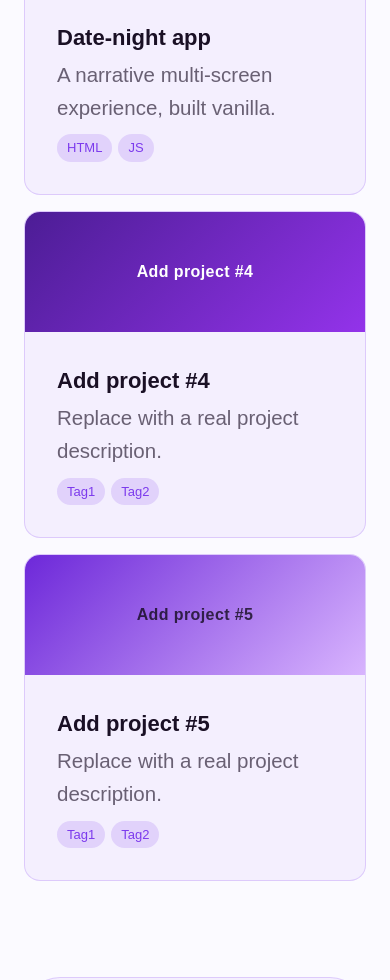
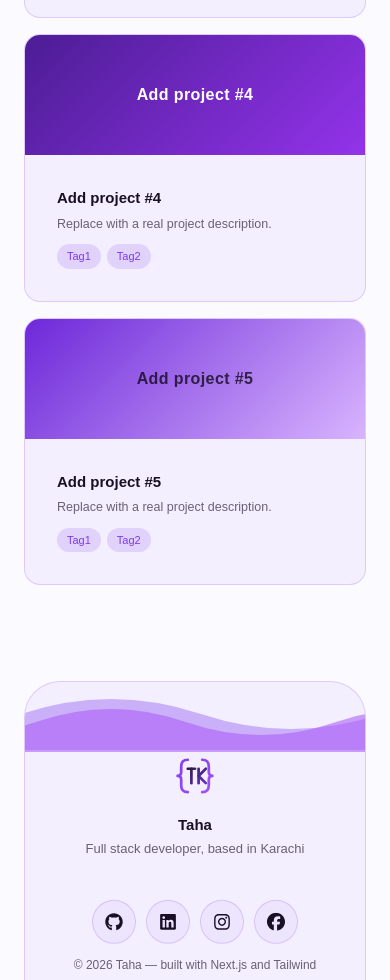
Before and after one commit to tahkhurram06/portfolio, a Next.js app: page /projects in a window 390 px wide. Shown: the part 1020-2000 px from the top of the page. Built offline with nearby package versions, Linux system fonts and the light colour scheme.

Commit message:
Increase font and spacing sizes for mobile readability

```diff
--- a/src/components/About/Bio/Bio.tsx
+++ b/src/components/About/Bio/Bio.tsx
@@ -40,7 +40,7 @@ export default function Bio() {
         </h1>
 
         <p
-          className="mx-auto min-[801px]:mx-0 text-[24px] leading-relaxed min-[801px]:text-[16px]"
+          className="mx-auto min-[801px]:mx-0 text-[16px] leading-relaxed"
           style={{ color: "var(--muted)" }}
         >
           I&apos;m Taha, a self-taught frontend developer who learns by shipping
--- a/src/components/About/Timeline/TimelineItem.tsx
+++ b/src/components/About/Timeline/TimelineItem.tsx
@@ -22,19 +22,19 @@ export default function TimelineItem({
         }}
       />
       <p
-        className="text-[16px] min-[801px]:text-[13px] font-bold tracking-wide"
+        className="text-[13px] font-bold tracking-wide"
         style={{ color: "var(--accent)" }}
       >
         {year}
       </p>
       <p
-        className="mt-1 mb-1.5 text-[18.5px] sm:text-[16.5px] min-[801px]:text-[17px] font-bold"
+        className="mt-1 mb-1.5 text-[17px] font-bold"
         style={{ color: "var(--foreground)" }}
       >
         {title}
       </p>
       <p
-        className="max-w-[560px] text-[21px] leading-relaxed min-[801px]:text-[14.5px]"
+        className="max-w-[560px] text-[14.5px] leading-relaxed"
         style={{ color: "var(--muted)" }}
       >
         {description}
--- a/src/components/About/Timeline/WorkTogetherCTA.tsx
+++ b/src/components/About/Timeline/WorkTogetherCTA.tsx
@@ -122,13 +122,13 @@ export default function WorkTogetherCTA() {
 
       <div className="ctaTextGlow">
         <h3
-          className="mb-2 text-[23px] sm:text-[19px] min-[801px]:text-[21px] font-bold"
+          className="mb-2 text-[21px] font-bold"
           style={{ color: "var(--foreground)" }}
         >
           Want to work together?
         </h3>
         <p
-          className="mb-5 text-[20.5px] min-[801px]:text-[13.5px] leading-relaxed"
+          className="mb-5 text-[13.5px] leading-relaxed"
           style={{ color: "var(--muted)" }}
         >
           Got a project, a role, or just want to chat — I&apos;d love to hear
--- a/src/components/Footer/Footer.tsx
+++ b/src/components/Footer/Footer.tsx
@@ -25,13 +25,13 @@ export default function Footer() {
             <Logo className="h-15 w-auto shrink-0 sm:h-11" />
             <div>
               <p
-                className="text-[22px] min-[801px]:text-[15px] font-semibold"
+                className="text-[15px] font-semibold"
                 style={{ color: "var(--foreground)" }}
               >
                 Taha
               </p>
               <p
-                className="mt-0.5 text-[18px] min-[801px]:text-[13px]"
+                className="mt-0.5 text-[13px]"
                 style={{ color: "var(--muted)" }}
               >
                 Full stack developer, based in Karachi
@@ -41,10 +41,7 @@ export default function Footer() {
 
           <div className="footerFloat footerFloatDelay flex flex-col items-center gap-3 min-[801px]:items-end">
             <SocialLinks />
-            <p
-              className="text-[15px] min-[801px]:text-[12px]"
-              style={{ color: "var(--muted)" }}
-            >
+            <p className="text-[12px]" style={{ color: "var(--muted)" }}>
               © {year} Taha — built with Next.js and Tailwind
             </p>
           </div>
--- a/src/components/PersonalNotes/FactCard.tsx
+++ b/src/components/PersonalNotes/FactCard.tsx
@@ -6,10 +6,10 @@ type FactCardProps = {
 export default function FactCard({ label, value }: FactCardProps) {
   return (
     <div className="rounded-2xl border border-[var(--surface-border)] bg-[var(--surface-bg)] p-5 transition-all duration-250 hover:-translate-y-1 hover:border-[var(--surface-border-hover)] hover:bg-[var(--surface-bg-hover)]">
-      <p className="mb-2 text-[16px] min-[801px]:text-[12.5px] font-bold text-[var(--accent)]">
+      <p className="mb-2 text-[12.5px] font-bold text-[var(--accent)]">
         {label}
       </p>
-      <p className="text-[21px] min-[801px]:text-[15px] font-semibold text-[var(--foreground)]">
+      <p className="text-[15px] font-semibold text-[var(--foreground)]">
         {value}
       </p>
     </div>
--- a/src/components/Projects/ProjectCard.tsx
+++ b/src/components/Projects/ProjectCard.tsx
@@ -58,12 +58,12 @@ export default function ProjectCard({
 
       <div className={compact ? "p-3" : "p-8 min-[801px]:p-4"}>
         <p
-          className={`mb-1 font-bold text-foreground ${compact ? "text-[13px]" : "text-[22px] min-[801px]:text-[15px]"}`}
+          className={`mb-1 font-bold text-foreground ${compact ? "text-[13px]" : "text-[15px]"}`}
         >
           {title}
         </p>
         <p
-          className={`leading-relaxed text-(--muted) ${compact ? "mb-2 text-[11px]" : "mb-2.5 text-[20.5px] min-[801px]:text-[12.5px]"}`}
+          className={`leading-relaxed text-(--muted) ${compact ? "mb-2 text-[11px]" : "mb-2.5 text-[12.5px]"}`}
         >
           {description}
         </p>
@@ -71,7 +71,7 @@ export default function ProjectCard({
           {tags.map((tag) => (
             <span
               key={tag}
-              className={`rounded-full bg-[color-mix(in_srgb,var(--accent)_16%,transparent)] text-[var(--accent)] ${compact ? "px-2 py-0.5 text-[10px]" : "px-2.5 py-1 text-[13px] min-[801px]:text-[11px]"}`}
+              className={`rounded-full bg-[color-mix(in_srgb,var(--accent)_16%,transparent)] text-[var(--accent)] ${compact ? "px-2 py-0.5 text-[10px]" : "px-2.5 py-1 text-[11px]"}`}
             >
               {tag}
             </span>
--- a/src/components/Skills/SkillPill.tsx
+++ b/src/components/Skills/SkillPill.tsx
@@ -35,7 +35,7 @@ export default function SkillPill({ name, icon: Icon, color }: SkillPillProps) {
       </div>
 
       <span
-        className="text-center text-[16.5px] min-[701px]:text-[12.5px] font-semibold"
+        className="text-center text-[12.5px] font-semibold"
         style={{ color: "var(--foreground)" }}
       >
         {name}
```
